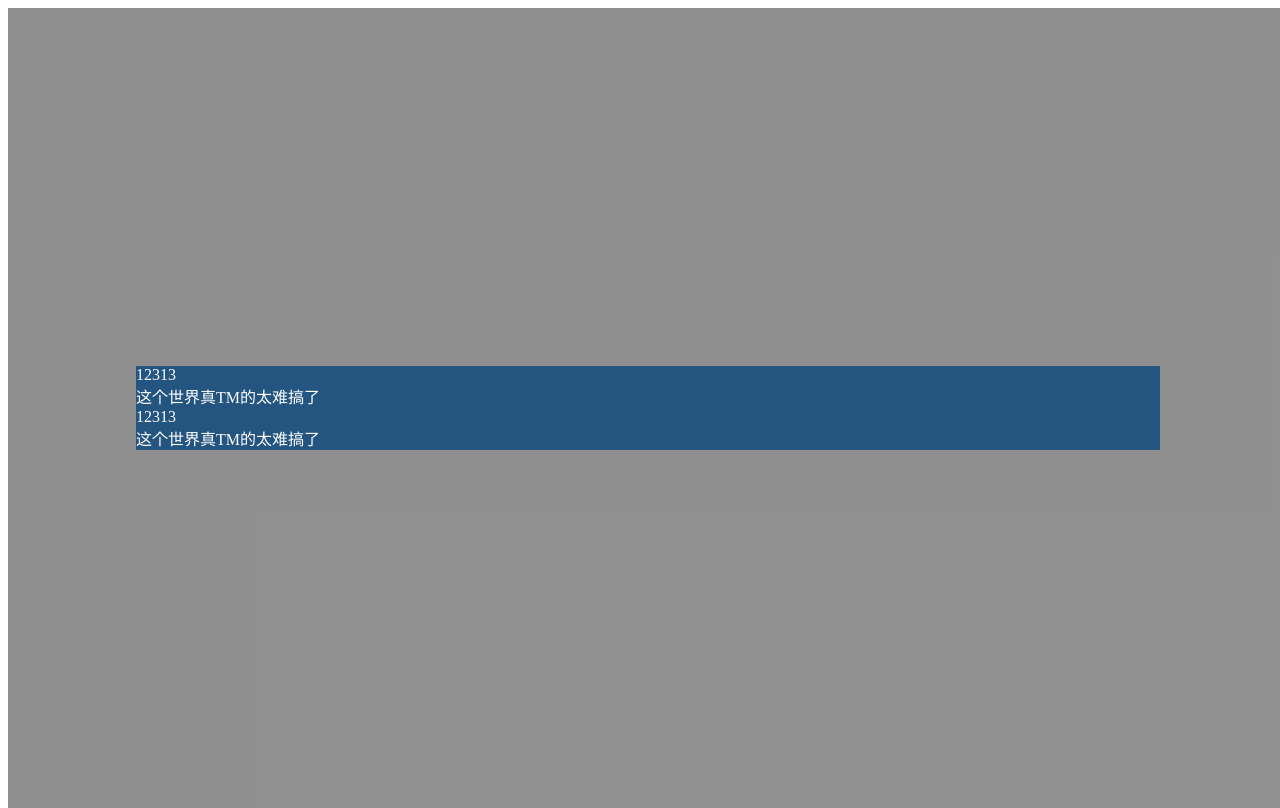
After one commit to airbreak/phpMyRepo, a PHP site: page /DbName/Application/Home/View/Index/verticalcenter.html in a window 1280 px wide. The commit adds this page. Run offline with PHP 8.4, Linux system fonts and the light colour scheme.

Commit message:
add vertical middle

```diff
--- a/Application/Home/Controller/IndexController.class.php
+++ b/Application/Home/Controller/IndexController.class.php
@@ -66,4 +66,7 @@ class IndexController extends Controller {
     public function h5menu(){
         $this->display();
     }
+    public function verticalcenter(){
+        $this->display();
+    }
 }
--- /dev/null
+++ b/Application/Home/View/Index/verticalcenter.html
@@ -0,0 +1,41 @@
+<!DOCTYPE html>
+<html lang="en">
+<head>
+    <meta charset="UTF-8">
+    <title>垂直居中</title>
+    <style>
+        body, html{
+            height: 100%;
+            width: 100%;
+        }
+        .wrapper{
+            display:table;
+            width: 100%;
+            height:100%;
+        }
+        .cell{
+            background-color: rgba(33,33,33,.5);
+            display: table-cell;
+            vertical-align: middle;
+        }
+        .content{
+            background-color: #245580;
+            width: 80%;
+            margin: 0 auto;
+            color: #fff;
+        }
+    </style>
+</head>
+<body>
+    <div class="wrapper">
+        <div class="cell">
+            <div class="content">
+                <span>12313</span>
+                <div>这个世界真TM的太难搞了</div>
+                <span>12313</span>
+                <div>这个世界真TM的太难搞了</div>
+            </div>
+        </div>
+    </div>
+</body>
+</html>
--- a/Application/Home/View/Public/menus.html
+++ b/Application/Home/View/Public/menus.html
@@ -16,5 +16,6 @@
         <li><a href="__URL__/Index/mytips">小提示框</a></li>
         <li><a href="__URL__/Index/swipemenu">滑动效果菜单</a></li>
         <li><a href="__URL__/Index/h5menu">h5导航菜单</a></li>
+        <li><a href="__URL__/Index/verticalcenter">高度不定的情况垂直居中</a></li>
     </ul>
 </div>
```
Also changed, not shown: Application/Home/Content/style/less/h5menu.less (+4 -3 lines), Application/Home/Javascript/custom/h5menu.js (+17 -2 lines), Application/Home/View/Index/h5menu.html (+6 -6 lines).
